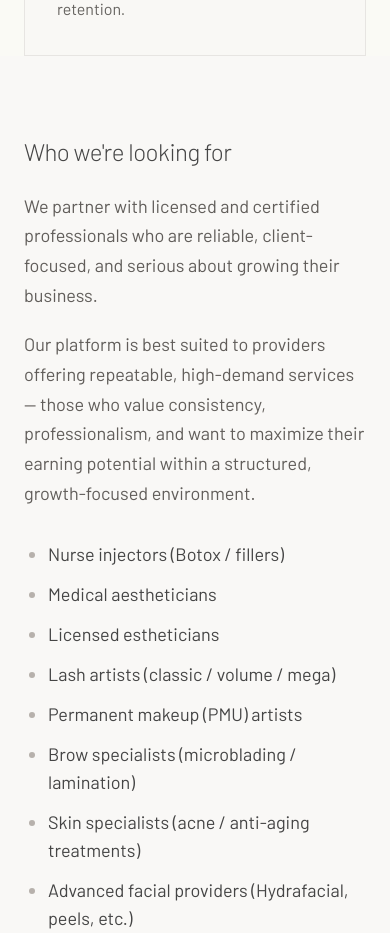
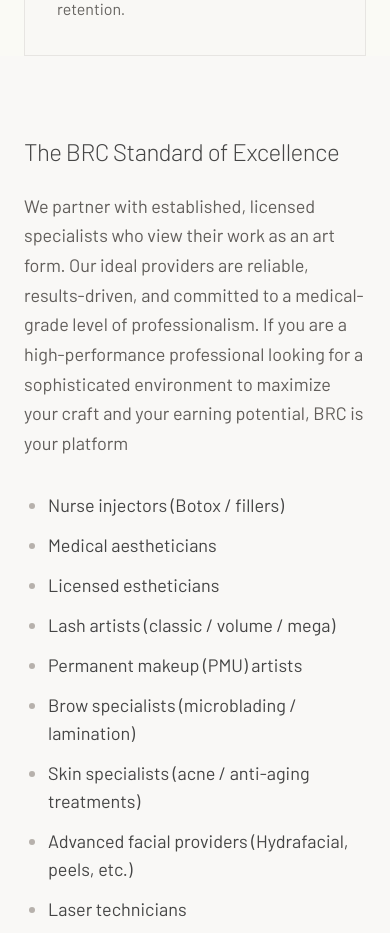
Before and after one commit to TezzeractTeams/beauty-rooms-clinic, a React (Vite) app: page /work-with-us in a window 390 px wide. Shown: the part 2080-3013 px from the top of the page. Built offline with nearby package versions, Linux system fonts and the light colour scheme.

Commit message:
Update contact information and enhance service descriptions: change phone number format and social media links in Contact component, and revise headings and body text in Services and WorkWithUs components to better reflect the clinic's standards and offerings.

```diff
--- a/client/pages/Contact.tsx
+++ b/client/pages/Contact.tsx
@@ -2,13 +2,13 @@
 import { Link } from "react-router-dom";
 import { Facebook, Instagram, Linkedin, Mail, MapPin, Phone } from "lucide-react";
 
-const PHONE_DISPLAY = "(941) 555-1234";
-const PHONE_HREF = "tel:+19415551234";
+const PHONE_DISPLAY = "+1 941-900-3866";
+const PHONE_HREF = "tel:+1 9419003866";
 const EMAIL = "hello@beautyroomsclinic.com";
 
 const SOCIAL_LINKS = [
-  { label: "Instagram", href: "https://www.instagram.com/", Icon: Instagram },
-  { label: "Facebook", href: "https://www.facebook.com/", Icon: Facebook },
+  { label: "Instagram", href: "https://instagram.com/beautyroomsclinic", Icon: Instagram },
+  { label: "Facebook", href: "https://www.facebook.com/share/1HcDip7pW4/?mibextid=wwXIfr", Icon: Facebook },
   { label: "LinkedIn", href: "https://www.linkedin.com/", Icon: Linkedin },
 ] as const;
 
--- a/client/pages/Services.tsx
+++ b/client/pages/Services.tsx
@@ -10,9 +10,10 @@
     <Layout>
       <ServicesSplitHero
         headingId="services-page-heading"
-        eyebrow="Editorial excellence"
+        eyebrow="The BRC Standard: Where Precision Meets Tranquility
+"
         title={<>Beauty &amp; Aesthetic Services in Sarasota</>}
-        body="We offer a full range of advanced beauty treatments designed to enhance your natural features and improve overall skin and scalp health."
+        body="Beauty Rooms Clinic is Sarasota’s premier boutique destination for advanced aesthetic artistry. We don't believe in one-size-fits-all beauty; we specialize in hyper-personalized treatments—from bespoke lash design to medical-grade skin and scalp therapies—engineered to enhance your natural features and restore long-term vitality. Experience a higher standard of clinical care in a sanctuary of calm."
         imageSrc="/images/our-products.png"
         imageAlt="Close-up of lash extensions and a groomed brow"
         cta={
--- a/client/pages/WorkWithUs.tsx
+++ b/client/pages/WorkWithUs.tsx
@@ -159,16 +159,11 @@
                 id="disciplines-heading"
                 className="mb-6 font-barlow font-extralight text-2xl tracking-[-0.02em] text-charcoal md:text-3xl"
               >
-                Who we&apos;re looking for
-              </h2>
-              <p className={`mb-5 ${bodyClass}`}>
-                We partner with licensed and certified professionals who are reliable, client-focused, and
-                serious about growing their business.
-              </p>
+The BRC Standard of Excellence
+</h2>
+
               <p className={`mb-8 ${bodyClass}`}>
-                Our platform is best suited to providers offering repeatable, high-demand services — those who
-                value consistency, professionalism, and want to maximize their earning potential within a
-                structured, growth-focused environment.
+              We partner with established, licensed specialists who view their work as an art form. Our ideal providers are reliable, results-driven, and committed to a medical-grade level of professionalism. If you are a high-performance professional looking for a sophisticated environment to maximize your craft and your earning potential, BRC is your platform
               </p>
               <ul className="list-disc space-y-3 pl-6 marker:text-[rgba(103,92,83,0.45)]">
                 {disciplines.map((item) => (
```
